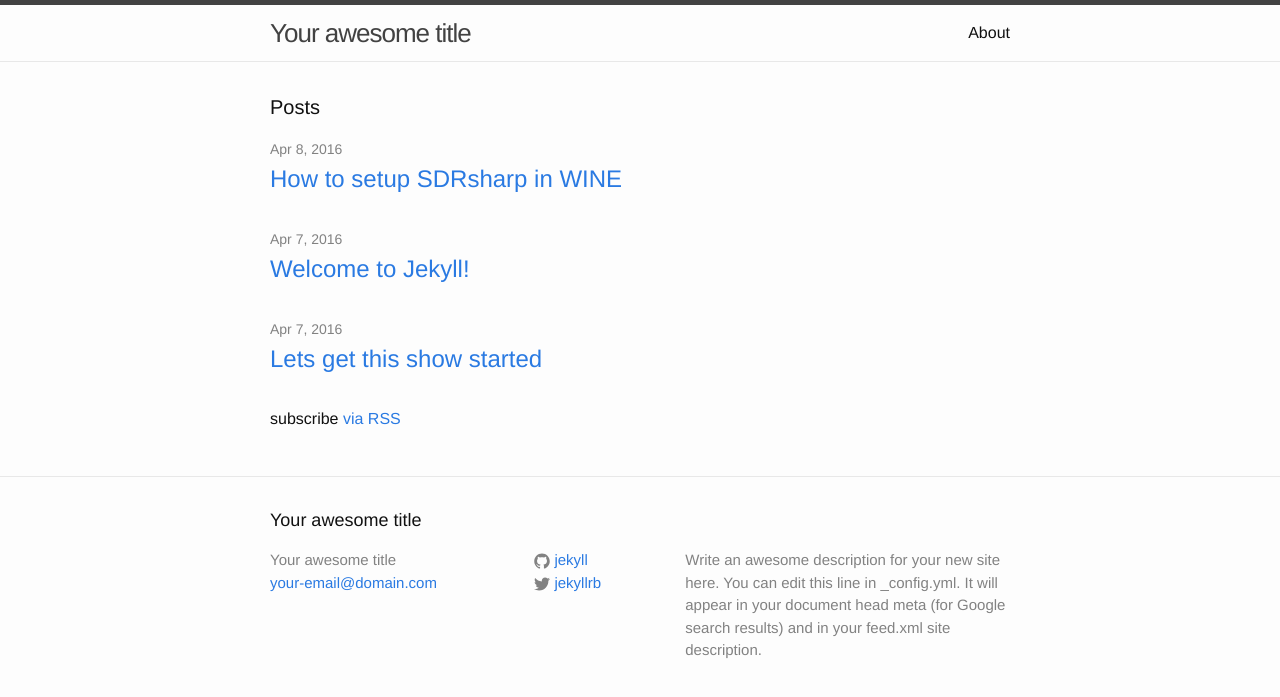
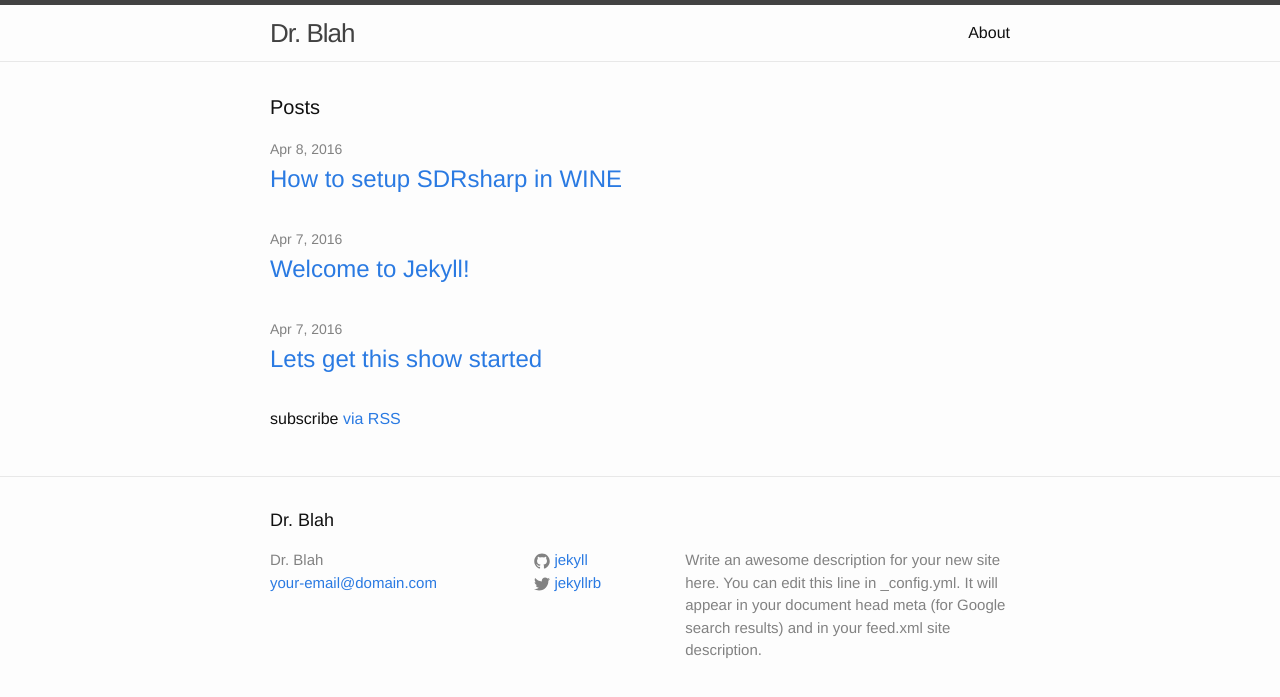
Before and after one commit to drblah/drblah.github.io, a Jekyll site: the page built from index.html, in a window 1280 px wide. Shown: the top 697 px of the page. Built offline with Jekyll 4.4.1, drawn with Linux system fonts in a browser that asks for light colours.

Commit message:
Changed config.yml

```diff
--- a/_config.yml
+++ b/_config.yml
@@ -6,14 +6,14 @@
 # 'jekyll serve'. If you change this file, please restart the server process.
 
 # Site settings
-title: Your awesome title
+title: Dr. Blah
 email: your-email@domain.com
 description: > # this means to ignore newlines until "baseurl:"
   Write an awesome description for your new site here. You can edit this
   line in _config.yml. It will appear in your document head meta (for
   Google search results) and in your feed.xml site description.
 baseurl: "" # the subpath of your site, e.g. /blog
-url: "http://yourdomain.com" # the base hostname & protocol for your site
+url: "http://drblah.github.io" # the base hostname & protocol for your site
 twitter_username: jekyllrb
 github_username:  jekyll
 
```
